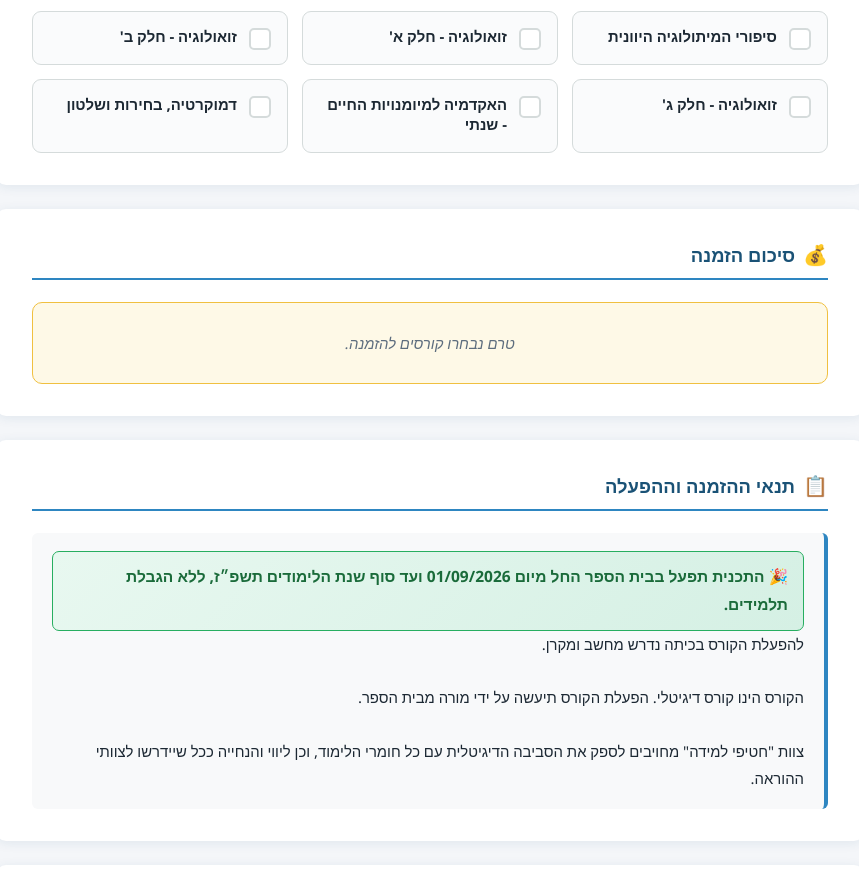
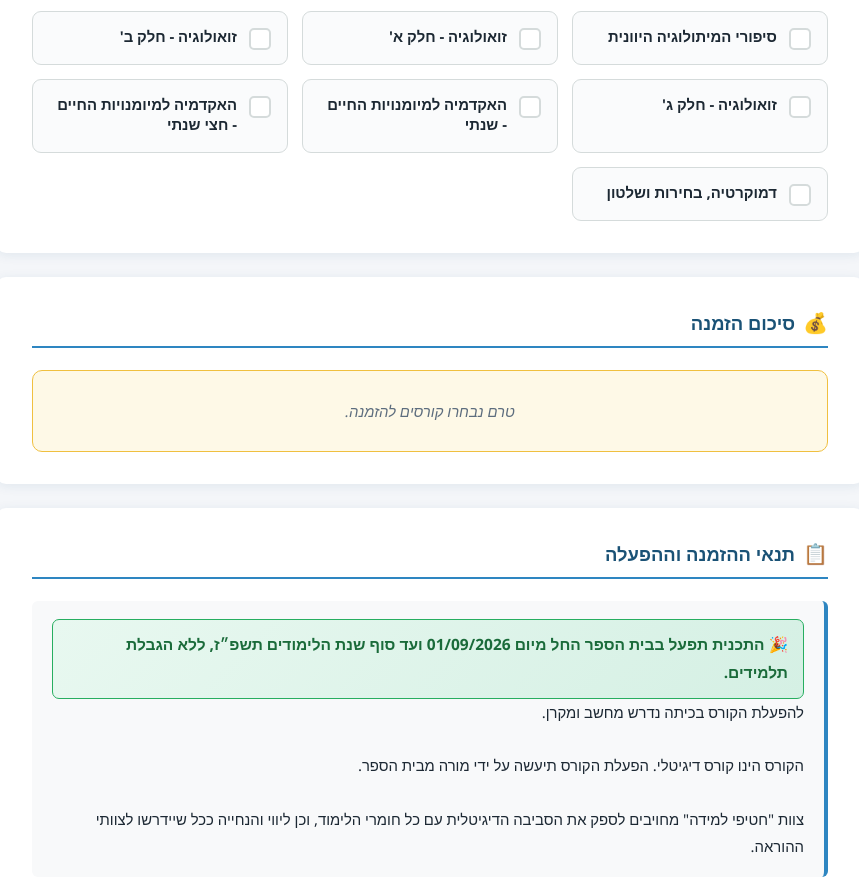
Before and after one commit to ofirhantis-lgtm/tofes-hazmana, a plain HTML site: page index.html in a window 1280 px wide. Shown: the part 1346-2240 px from the top of the page, without its empty margins (210-1069 px from the left). Drawn offline with nearby package versions, Linux system fonts and the light colour scheme.

Commit message:
Add files via upload

```diff
--- a/index.html
+++ b/index.html
@@ -1023,6 +1023,7 @@ const COURSES = [
   { name: "זואולוגיה - חלק ב'",                price: 3000 },
   { name: "זואולוגיה - חלק ג'",                price: 3000 },
   { name: "האקדמיה למיומנויות החיים - שנתי",     price: 6000 },
+  { name: "האקדמיה למיומנויות החיים - חצי שנתי", price: 3000 },
   { name: "דמוקרטיה, בחירות ושלטון",             price: 1800 }
 ];
 
```
